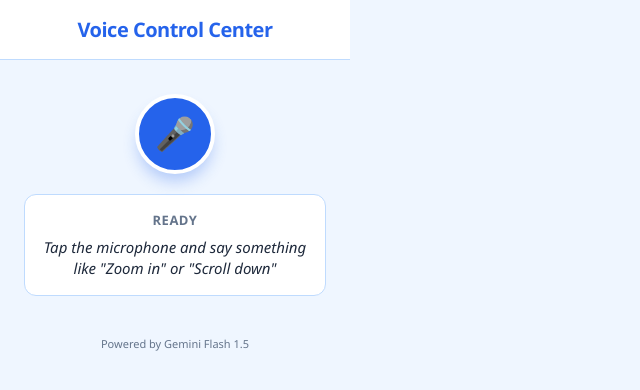
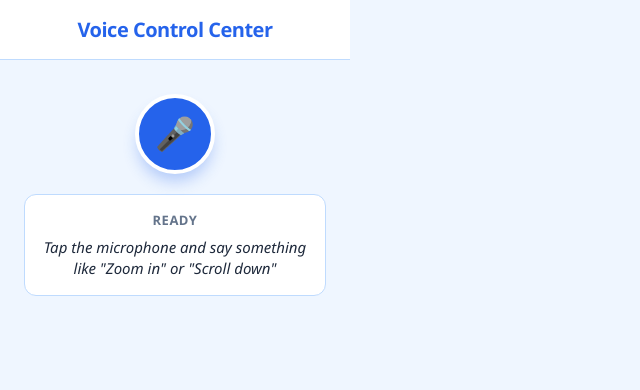
Before and after one commit to OleHo370/voice-commander, a website built with Vite: page popup.html in a window 1280 px wide. Shown: the whole page, without its empty margins (0-640 px from the left). Built offline with nearby package versions, Linux system fonts and the light colour scheme; some packages are replaced by stand-ins of ours; no server answers.

Commit message:
Removed Gemini tag

```diff
--- a/popup.html
+++ b/popup.html
@@ -197,10 +197,6 @@
     <div class="voice-grid" id="voiceGrid">
       <!-- Voice cards will be dynamically inserted here -->
     </div>
-
-    <div class="footer-hints">
-      Powered by Gemini Flash 1.5
-    </div>
   </div>
 
   <script src="popup.js"></script>
```
